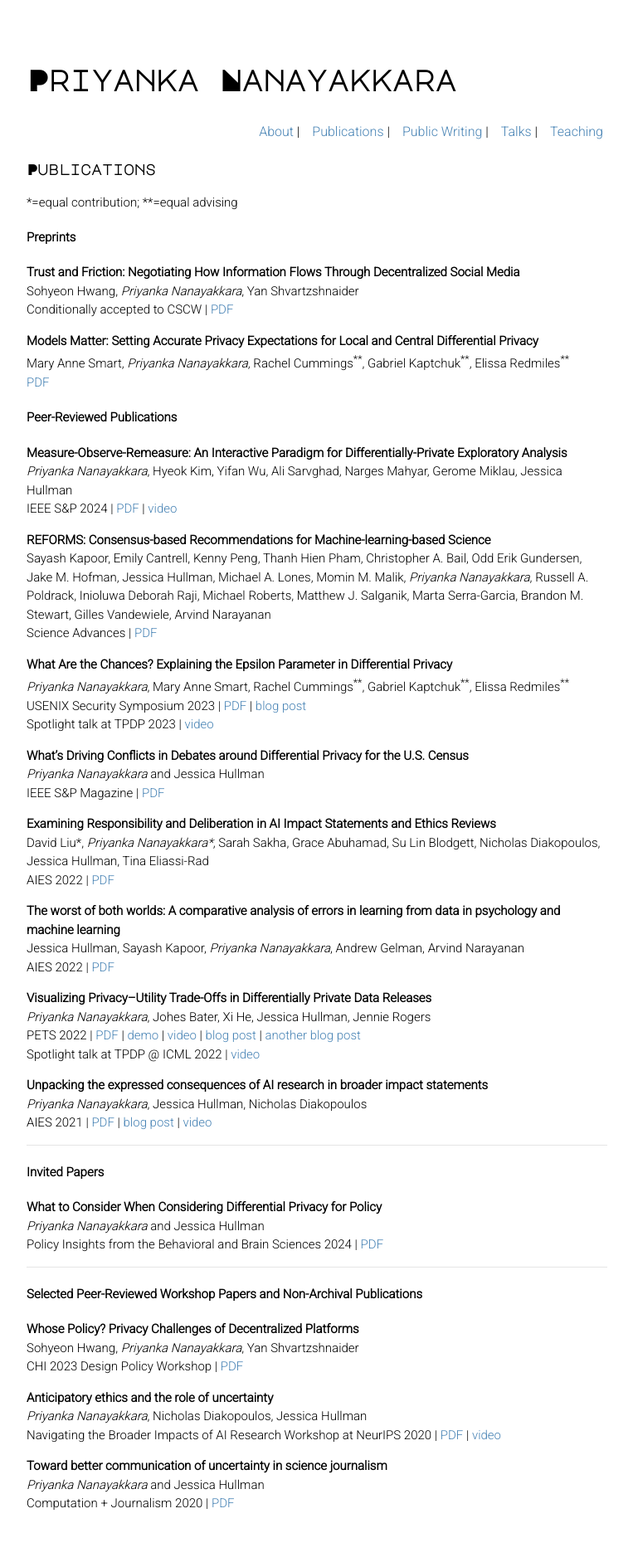
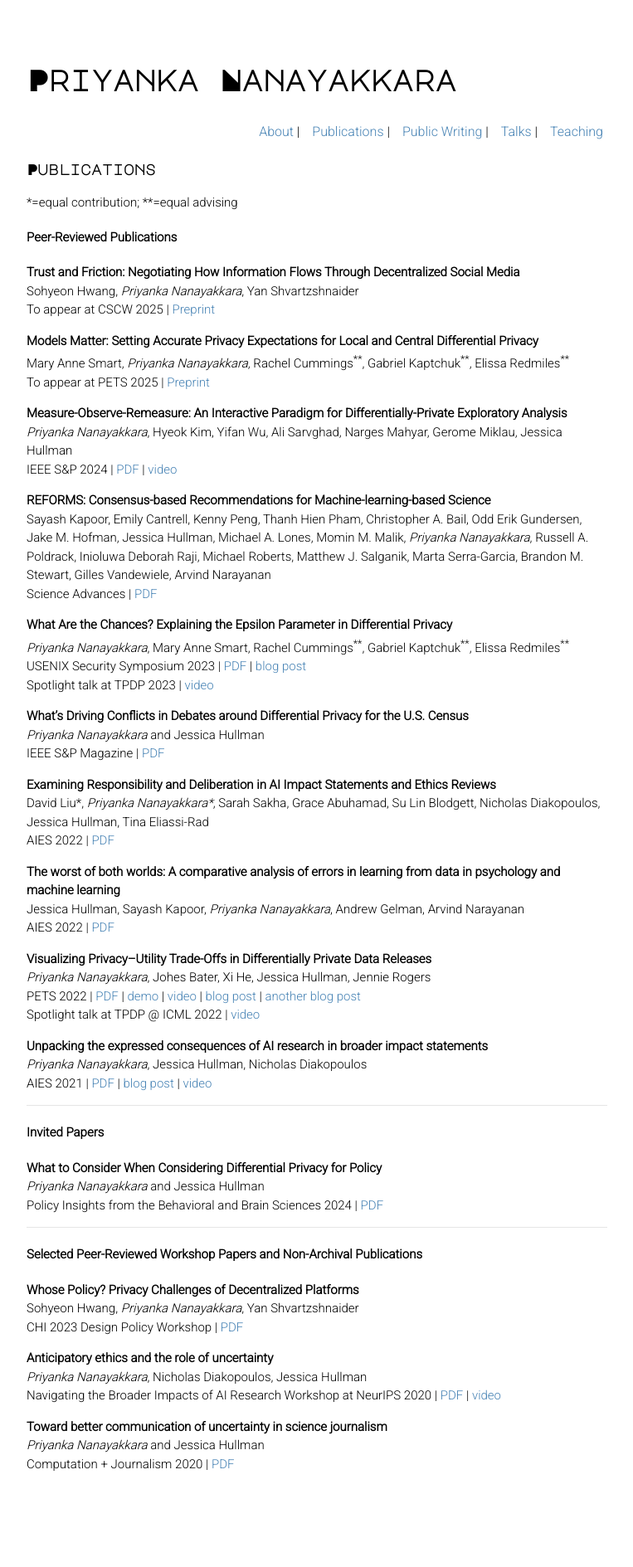
Before and after one commit to priyakalot/priyakalot.github.io, a Jekyll site: the page built from publications.md, in a window 1280 px wide. Shown: the whole page at 83% size, without its empty margins (258-1021 px from the left). Built offline with Jekyll 4.4.1, drawn with Linux system fonts in a browser that asks for light colours; nearby versions of some CDN libraries; our own code applies the rules of GitHub Pages for plain Markdown files; after the commit the page ends 1841 px from its top, so only the background shows below that.

Commit message:
Update publications.md

```diff
--- a/publications.md
+++ b/publications.md
@@ -4,16 +4,16 @@ layout: default
 ### Publications
 *=equal contribution; \*\*=equal advising
 
-#### Preprints
+#### Peer-Reviewed Publications
+
 **Trust and Friction: Negotiating How Information Flows Through Decentralized Social Media**\
 Sohyeon Hwang, _Priyanka Nanayakkara_, Yan Shvartzshnaider\
-Conditionally accepted to CSCW | [PDF](https://arxiv.org/pdf/2503.02150)
+To appear at CSCW 2025 | [Preprint](https://arxiv.org/pdf/2503.02150)
 
 **Models Matter: Setting Accurate Privacy Expectations for Local and Central Differential Privacy**\
 Mary Anne Smart, _Priyanka Nanayakkara_, Rachel Cummings<sup>\*\*</sup>, Gabriel Kaptchuk<sup>\*\*</sup>, Elissa Redmiles<sup>\*\*</sup>\
-[PDF](https://arxiv.org/pdf/2408.08475)
+To appear at PETS 2025 | [Preprint](https://arxiv.org/pdf/2408.08475)
 
-#### Peer-Reviewed Publications
 **Measure-Observe-Remeasure: An Interactive Paradigm for Differentially-Private Exploratory Analysis**\
 _Priyanka Nanayakkara_, Hyeok Kim, Yifan Wu, Ali Sarvghad, Narges Mahyar, Gerome Miklau, Jessica Hullman\
 IEEE S&P 2024 | [PDF](https://arxiv.org/pdf/2406.01964) | [video](https://www.youtube.com/watch?v=srk7GXcKre4)
```
